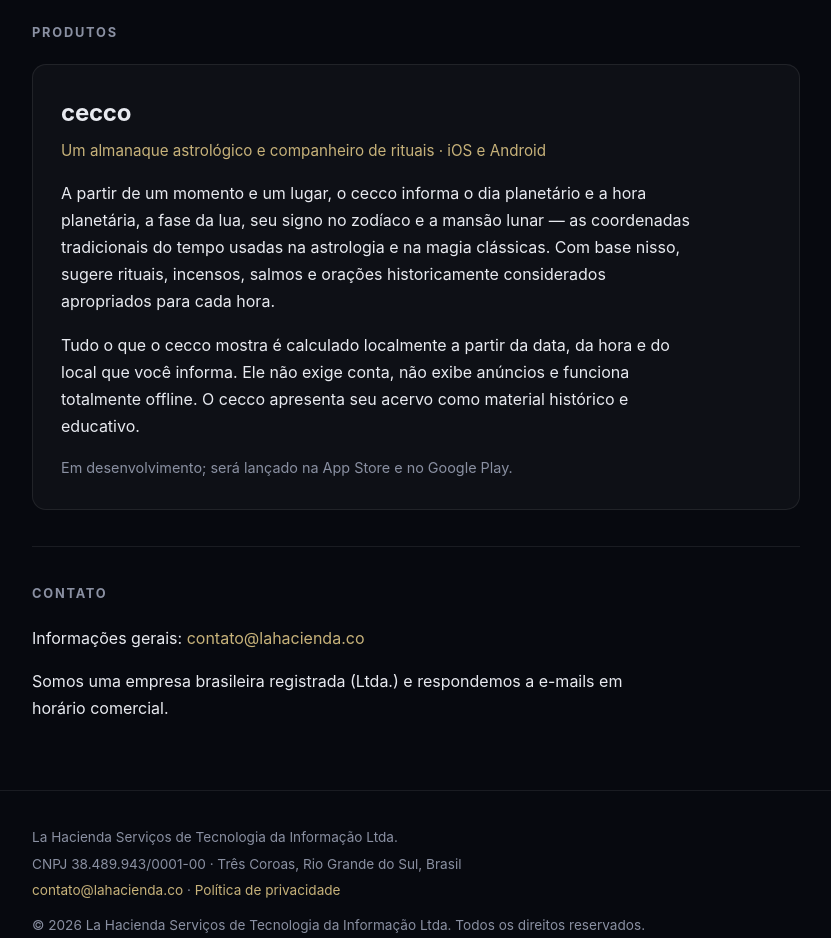
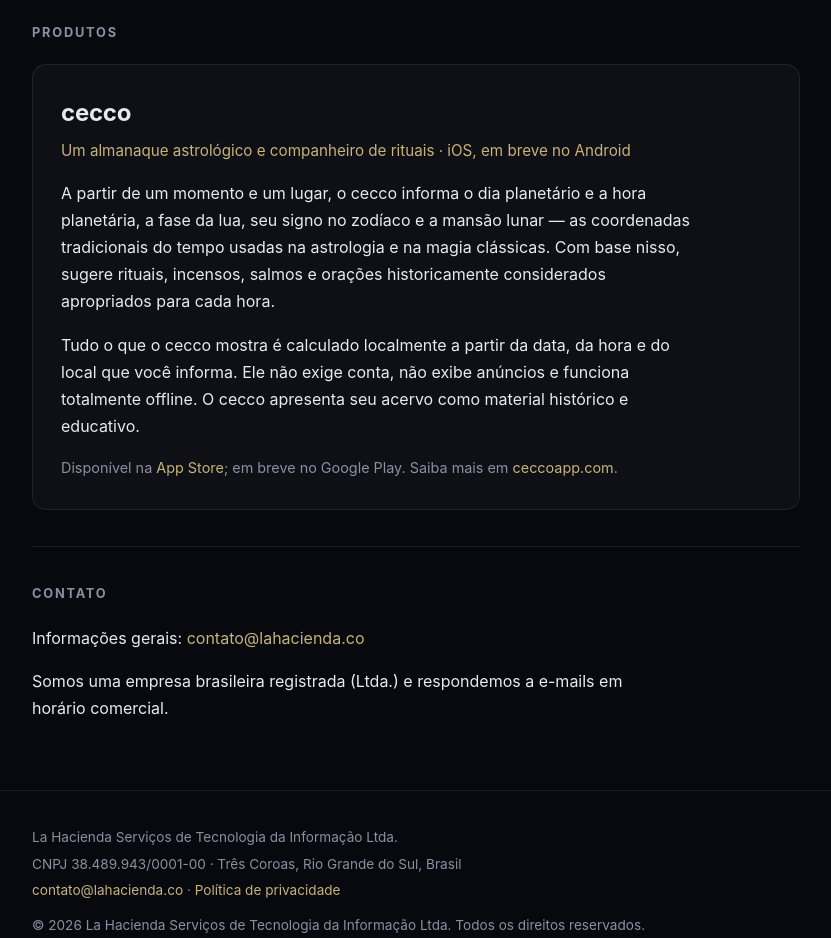
Before and after one commit to juliocesar/lahacienda.co, a plain HTML site: page pt/index.html in a window 1280 px wide. Shown: the part 820-1758 px from the top of the page, without its empty margins (224-1055 px from the left). Drawn offline with Linux system fonts and the light colour scheme.

Commit message:
cecco is live on the App Store — update product status (EN + PT)
Links the App Store listing and ceccoapp.com; Google Play noted as coming
soon, and the kicker no longer claims Android.

```diff
--- a/pt/index.html
+++ b/pt/index.html
@@ -50,7 +50,7 @@
 
       <article class="product">
         <h3>cecco</h3>
-        <p class="product-kicker">Um almanaque astrológico e companheiro de rituais · iOS e Android</p>
+        <p class="product-kicker">Um almanaque astrológico e companheiro de rituais · iOS, em breve no Android</p>
         <p>
           A partir de um momento e um lugar, o cecco informa o dia planetário e a
           hora planetária, a fase da lua, seu signo no zodíaco e a mansão lunar
@@ -64,7 +64,11 @@
           anúncios e funciona totalmente offline. O cecco apresenta seu acervo
           como material histórico e educativo.
         </p>
-        <p class="product-status">Em desenvolvimento; será lançado na App Store e no Google Play.</p>
+        <p class="product-status">
+          Disponível na <a href="https://apps.apple.com/app/id6781695369">App Store</a>;
+          em breve no Google Play. Saiba mais em
+          <a href="https://ceccoapp.com">ceccoapp.com</a>.
+        </p>
       </article>
     </section>
 
```
Also changed, not shown: index.html (+6 -2 lines).
